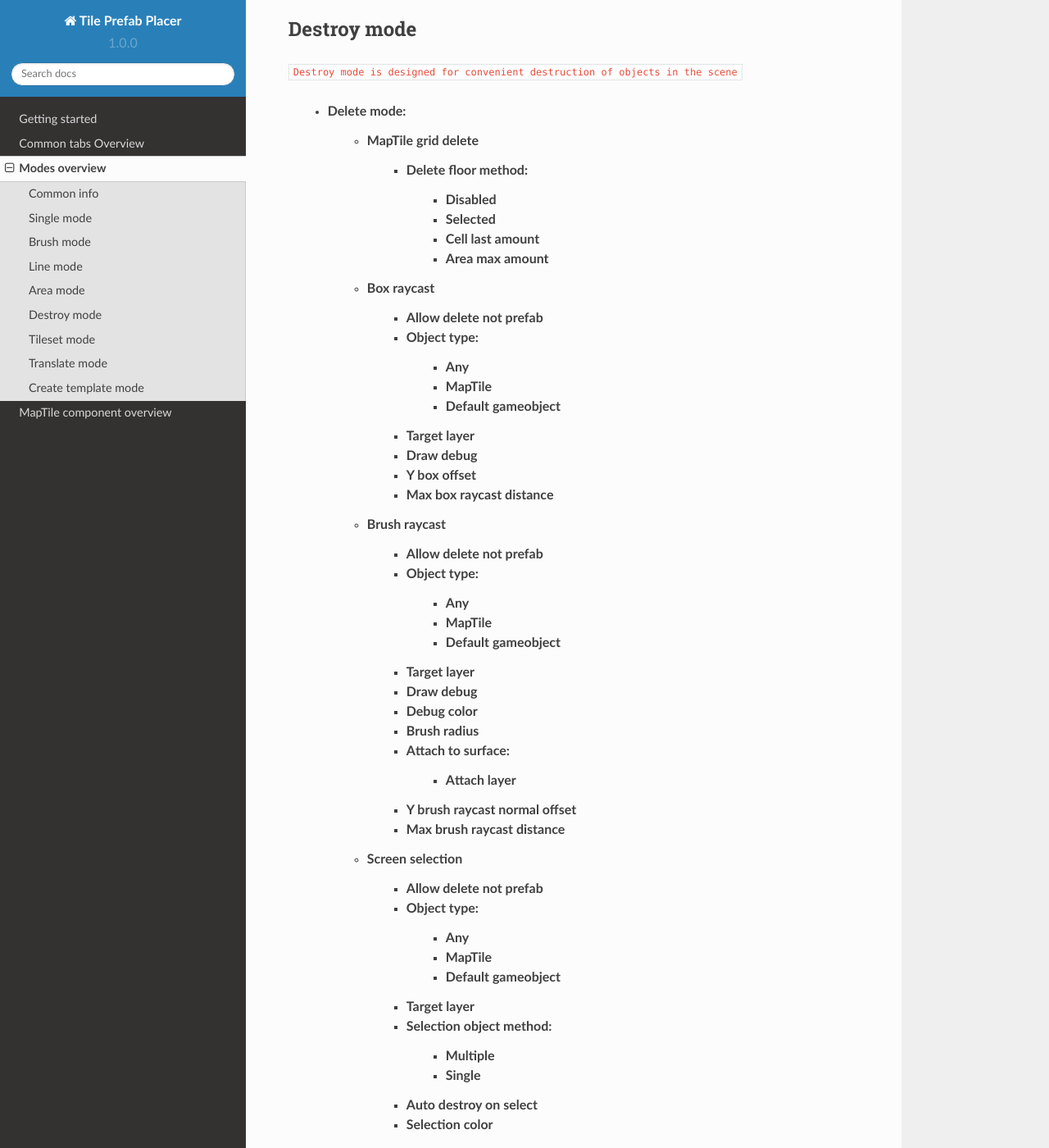
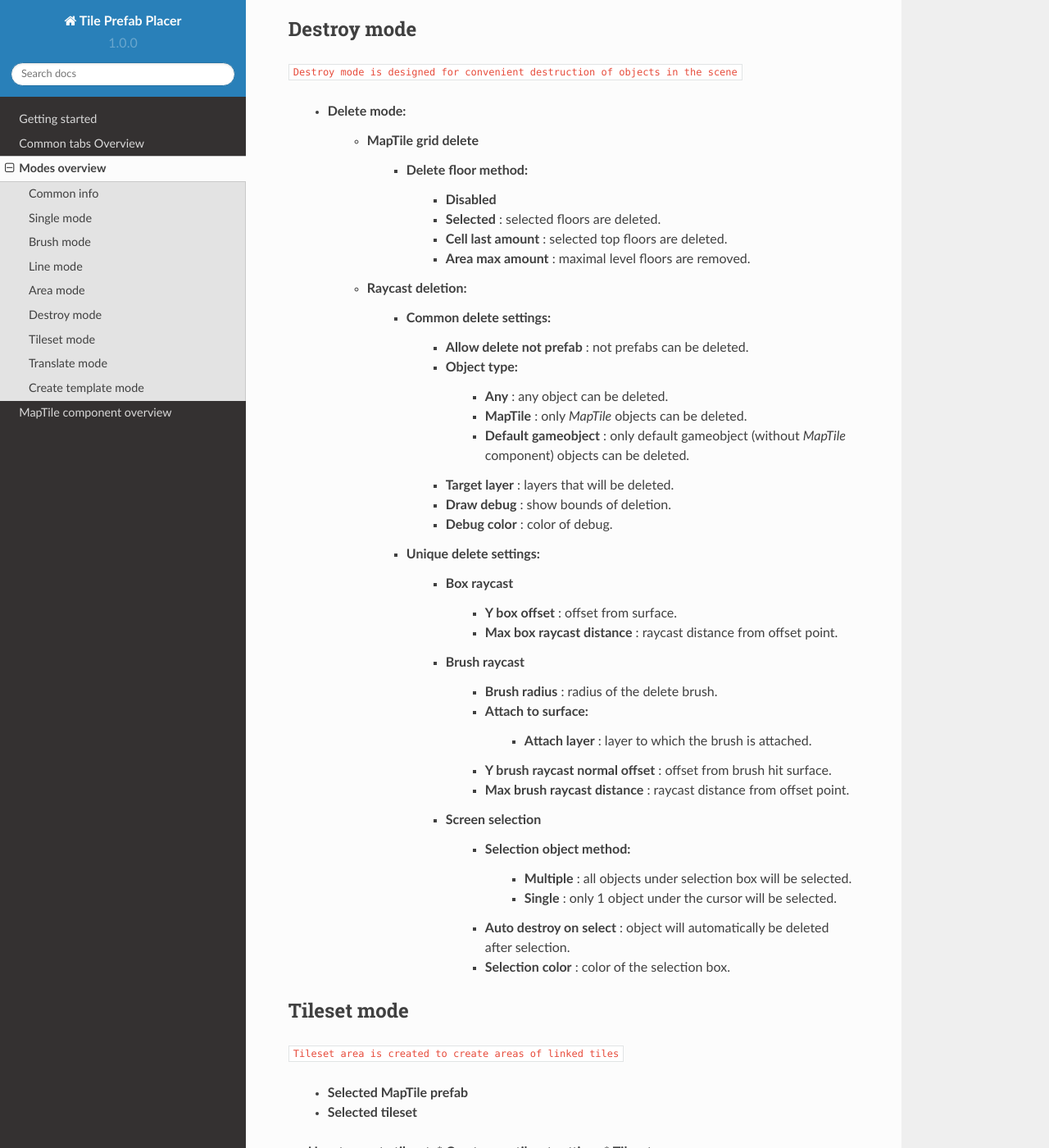
Before and after one commit to tawi1/Tile-Prefab-Placer, a Sphinx documentation site: the page built from docs/source/modes.rst, in a window 1280 px wide and 1400 px high, scrolled down 9828 px. Shown: the whole window at 82% size. Built offline with Sphinx 7.4.7 and the Read the Docs theme 2.0.0, drawn with Linux system fonts in a browser that asks for light colours; some of the changed text lies outside the part shown.

Commit message:
Update modes

```diff
--- a/docs/source/modes.rst
+++ b/docs/source/modes.rst
@@ -219,8 +219,8 @@ Area mode
 
 	* **Show info** : show information about object count of the area.
 	* **Area mode type:**
-		* **Default**
-		* **Scale**
+		* **Default** : placing the object set on the area.
+		* **Scale**	: scaling a single object on an area.
 	* **Random spacing cell** : spacing cell beetween objects.
 	* **Spacing cell** : spacing cell beetween objects.
 	* **Multifloor support:** : enable multi floor feature
@@ -244,45 +244,35 @@ Destroy mode
 		* **MapTile grid delete**
 			* **Delete floor method:**
 				* **Disabled**
-				* **Selected**
-				* **Cell last amount**
-				* **Area max amount**
-		* **Box raycast**
-			* **Allow delete not prefab**
-			* **Object type:**
-				* **Any**
-				* **MapTile**
-				* **Default gameobject**
-			* **Target layer**
-			* **Draw debug**
-			* **Y box offset**
-			* **Max box raycast distance**
-		* **Brush raycast**
-			* **Allow delete not prefab**
-			* **Object type:**
-				* **Any**
-				* **MapTile**
-				* **Default gameobject**
-			* **Target layer**
-			* **Draw debug**
-			* **Debug color**
-			* **Brush radius**
-			* **Attach to surface:**
-				* **Attach layer**
-			* **Y brush raycast normal offset**
-			* **Max brush raycast distance**
-		* **Screen selection**
-			* **Allow delete not prefab**
-			* **Object type:**
-				* **Any**
-				* **MapTile**
-				* **Default gameobject**
-			* **Target layer**
-			* **Selection object method:**
-				* **Multiple**
-				* **Single**
-			* **Auto destroy on select**
-			* **Selection color**
+				* **Selected** : selected floors are deleted.
+				* **Cell last amount** : selected top floors are deleted.
+				* **Area max amount** : maximal level floors are removed.
+		* **Raycast deletion:**
+			* **Common delete settings:**
+				* **Allow delete not prefab** : not prefabs can be deleted.
+				* **Object type:**
+					* **Any** : any object can be deleted.
+					* **MapTile** : only `MapTile` objects can be deleted.
+					* **Default gameobject** : only default gameobject (without `MapTile` component) objects can be deleted.
+				* **Target layer** : layers that will be deleted.
+				* **Draw debug** : show bounds of deletion.
+				* **Debug color** : color of debug.
+			* **Unique delete settings:**
+				* **Box raycast**
+					* **Y box offset** : offset from surface.
+					* **Max box raycast distance** : raycast distance from offset point.
+				* **Brush raycast**
+					* **Brush radius** : radius of the delete brush.
+					* **Attach to surface:**
+						* **Attach layer** : layer to which the brush is attached.
+					* **Y brush raycast normal offset** : offset from brush hit surface.
+					* **Max brush raycast distance** : raycast distance from offset point.
+				* **Screen selection**
+					* **Selection object method:**
+						* **Multiple** : all objects under selection box will be selected.
+						* **Single** : only 1 object under the cursor will be selected.
+					* **Auto destroy on select** : object will automatically be deleted after selection.
+					* **Selection color** : color of the selection box.
 
 Tileset mode
 ------------
```
